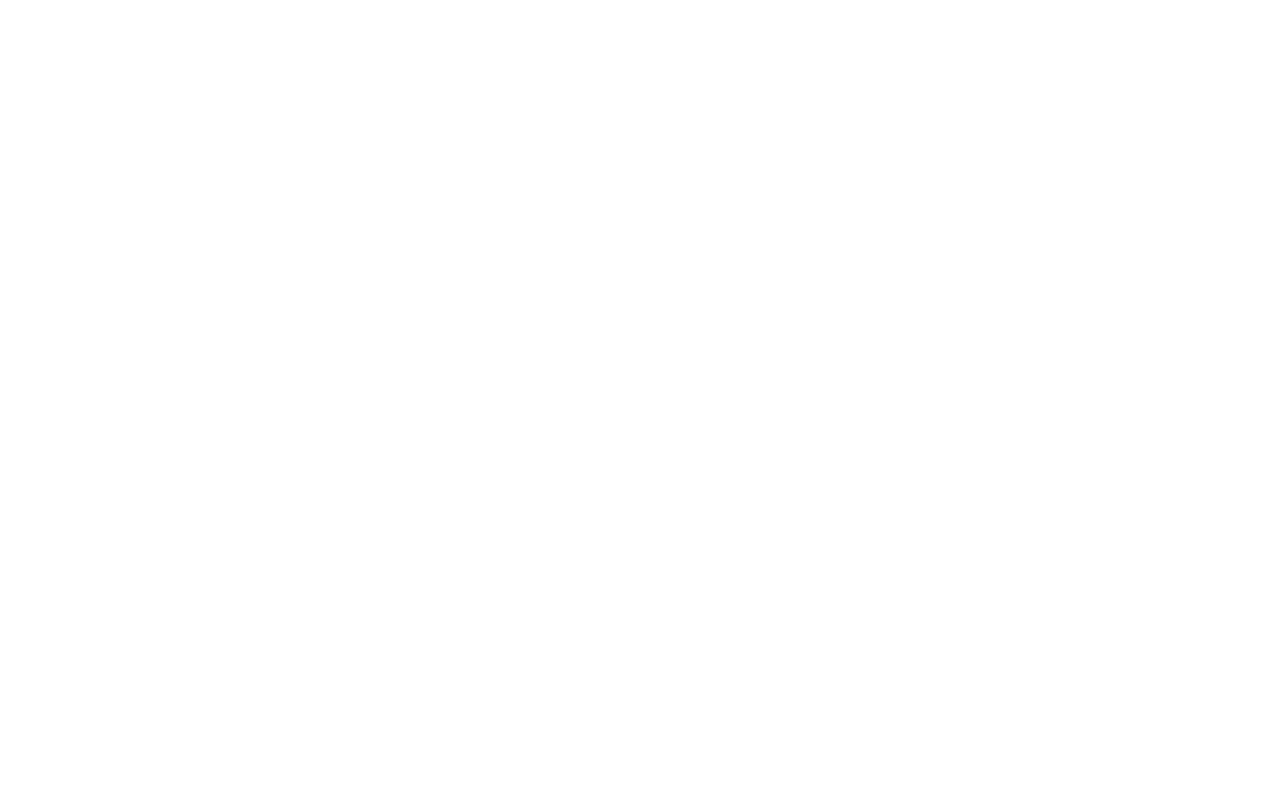
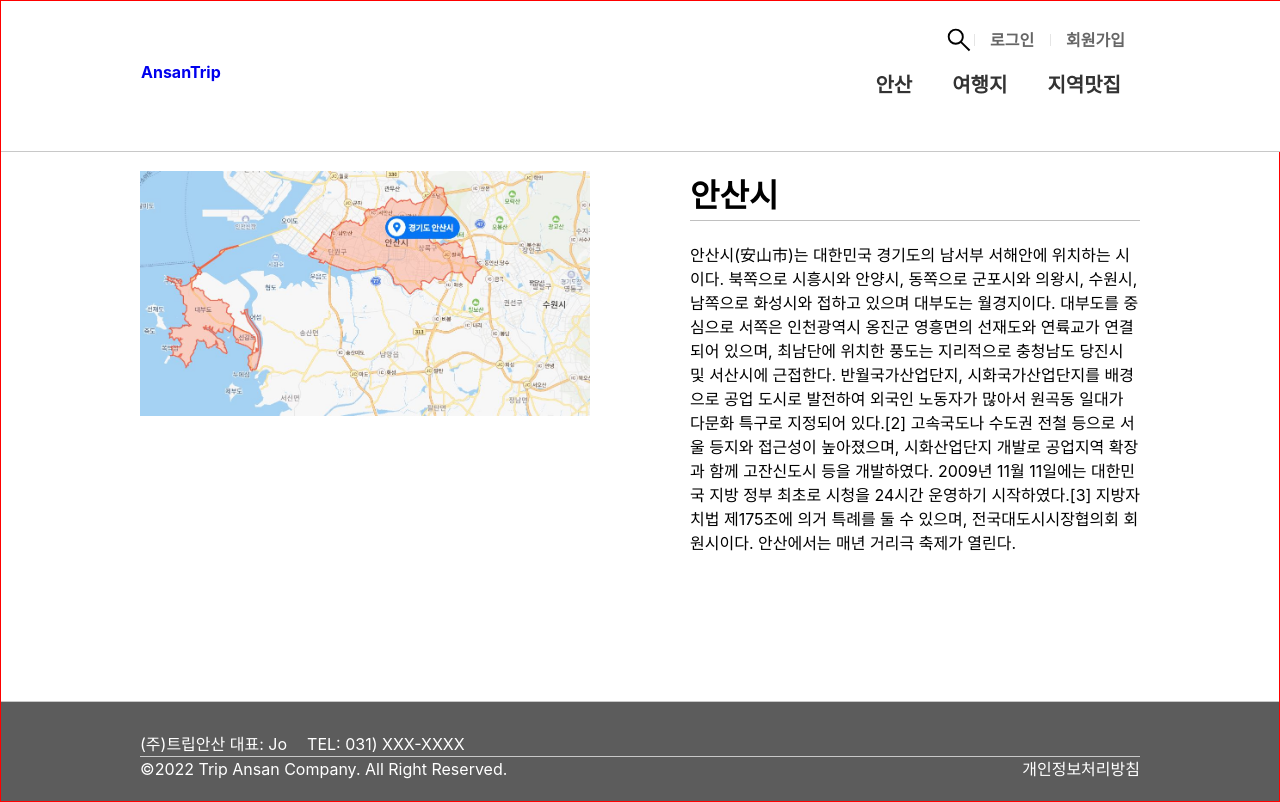
Before and after one commit to Seong1-Jo/p01-ansan, a React (Create React App) app in the folder client/: page /intro in a window 1280 px wide. Before the commit this address had no page. Built offline with nearby package versions, Linux system fonts and the light colour scheme.

Commit message:
style: Make IntroPage Styling
Make Ansan IntroPage Style(안산소개페이지 스타일)

```diff
--- a/client/src/App.tsx
+++ b/client/src/App.tsx
@@ -3,6 +3,8 @@
 import MainPage from 'pages/MainPage/MainPage';
 import LoginPage from 'pages/LoginPage/LoginPage';
 import RegisterPage from 'pages/RegisterPage/RegisterPage';
+import IntroPage from 'pages/MeunPage/AnsanPage/IntroPage';
+
 import Auth from './hoc/auth';
 
 import { BrowserRouter, Routes, Route } from 'react-router-dom';
@@ -17,6 +19,7 @@
         <Route path="/" element={<MainPage />} />
         <Route path="/login" element={<LoginPage />} />
         <Route path="/register" element={<RegisterPage />} />
+        <Route path="/intro" element={<IntroPage />} />
       </Routes>
     </BrowserRouter>
   );
--- a/client/src/pages/MainPage/MainPage.tsx
+++ b/client/src/pages/MainPage/MainPage.tsx
@@ -72,7 +72,7 @@
             <MainImage src={Slide3} alt="성호박물관" />
           </SwiperSlide>
         </StyledSwiper>
-        <MainPageLogo>Brovo Ansan</MainPageLogo>
+        <MainPageLogo>Bravo Ansan</MainPageLogo>
       </Main>
       <Footer />
     </Container>
--- /dev/null
+++ b/client/src/pages/MeunPage/AnsanPage/IntroPage.tsx
@@ -0,0 +1,87 @@
+import React from 'react';
+import styled from 'styled-components';
+
+//component
+import Header from 'components/Header/Header';
+import Footer from 'components/Footer/Footer';
+//image
+import Ansan from 'assets/images/Ansan.jpg';
+
+//common
+import { Container } from 'styles/Common';
+
+//Styled-Component
+const MainContainer = styled.div`
+  /* border: 2px solid blue; */
+  margin-top: 150px;
+  height: 500px;
+`;
+const IntroContainer = styled.div`
+  /* border: 1px solid red; */
+  margin: auto;
+  width: 1000px;
+  display: flex;
+`;
+const ImageContainer = styled.div`
+  /* border: 1px solid red; */
+  width: 500px;
+  margin-right: 100px;
+  /* position: absolute; */
+  /*top: 100px;
+  left: 100px; */
+`;
+const AnsanImage = styled.img`
+  /* border: 1px solid orange; */
+  width: 100%;
+  margin-top: 20px;
+`;
+const TextContainer = styled.div`
+  /* border: 1px solid red; */
+  width: 500px;
+  /* position: absolute;
+  top: 100px;
+  right: 200px; */
+`;
+const AnsanH1 = styled.h1`
+  border-bottom: 1px solid silver;
+`;
+const AnsanText = styled.p`
+  /* border: 1px solid blue; */
+`;
+
+function IntroPage() {
+  return (
+    <Container>
+      <Header />
+      <MainContainer>
+        <IntroContainer>
+          <ImageContainer>
+            <AnsanImage src={Ansan} alt="안산시위치" />
+          </ImageContainer>
+          <TextContainer>
+            <AnsanH1>안산시</AnsanH1>
+            <AnsanText>
+              안산시(安山市)는 대한민국 경기도의 남서부 서해안에 위치하는
+              시이다. 북쪽으로 시흥시와 안양시, 동쪽으로 군포시와 의왕시,
+              수원시, 남쪽으로 화성시와 접하고 있으며 대부도는 월경지이다.
+              대부도를 중심으로 서쪽은 인천광역시 옹진군 영흥면의 선재도와
+              연륙교가 연결되어 있으며, 최남단에 위치한 풍도는 지리적으로
+              충청남도 당진시 및 서산시에 근접한다. 반월국가산업단지,
+              시화국가산업단지를 배경으로 공업 도시로 발전하여 외국인 노동자가
+              많아서 원곡동 일대가 다문화 특구로 지정되어 있다.[2] 고속국도나
+              수도권 전철 등으로 서울 등지와 접근성이 높아졌으며, 시화산업단지
+              개발로 공업지역 확장과 함께 고잔신도시 등을 개발하였다. 2009년
+              11월 11일에는 대한민국 지방 정부 최초로 시청을 24시간 운영하기
+              시작하였다.[3] 지방자치법 제175조에 의거 특례를 둘 수 있으며,
+              전국대도시시장협의회 회원시이다. 안산에서는 매년 거리극 축제가
+              열린다.
+            </AnsanText>
+          </TextContainer>
+        </IntroContainer>
+      </MainContainer>
+      <Footer />
+    </Container>
+  );
+}
+
+export default IntroPage;
```
Also changed, not shown: client/src/assets/images/Ansan.jpg (added).
